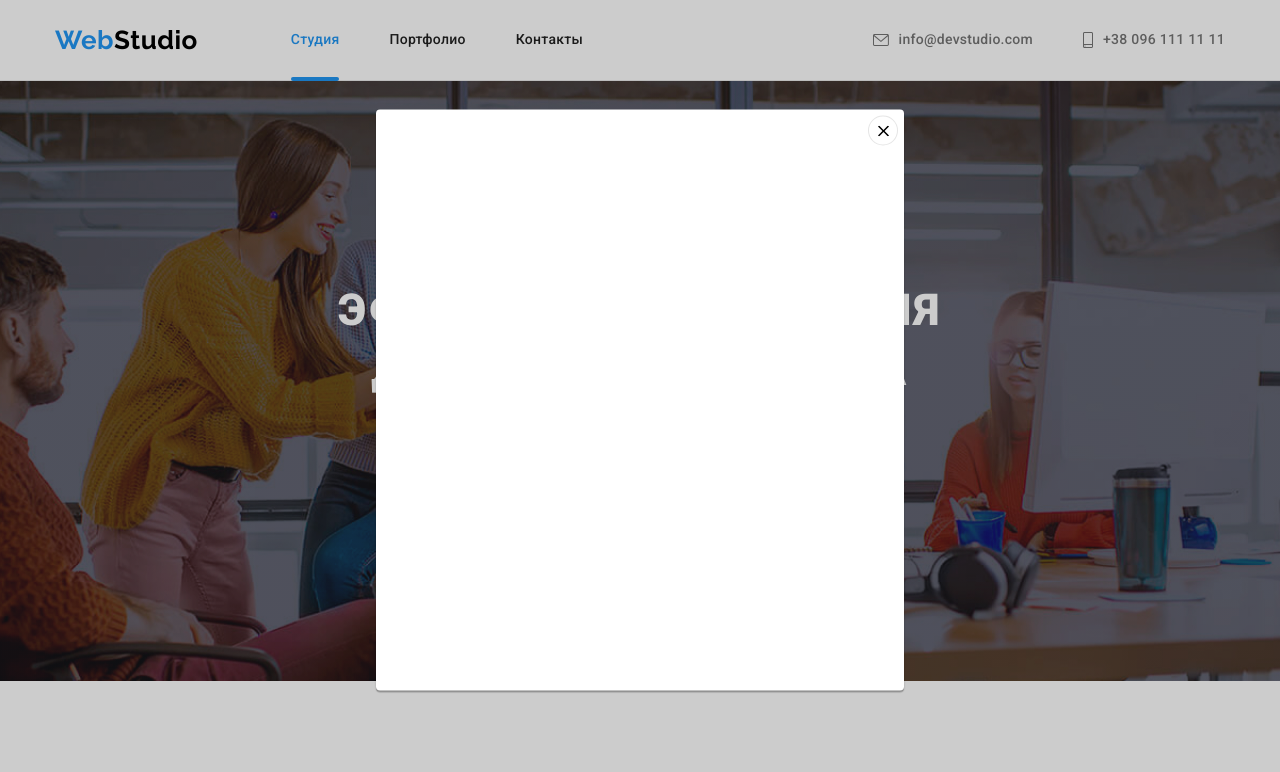
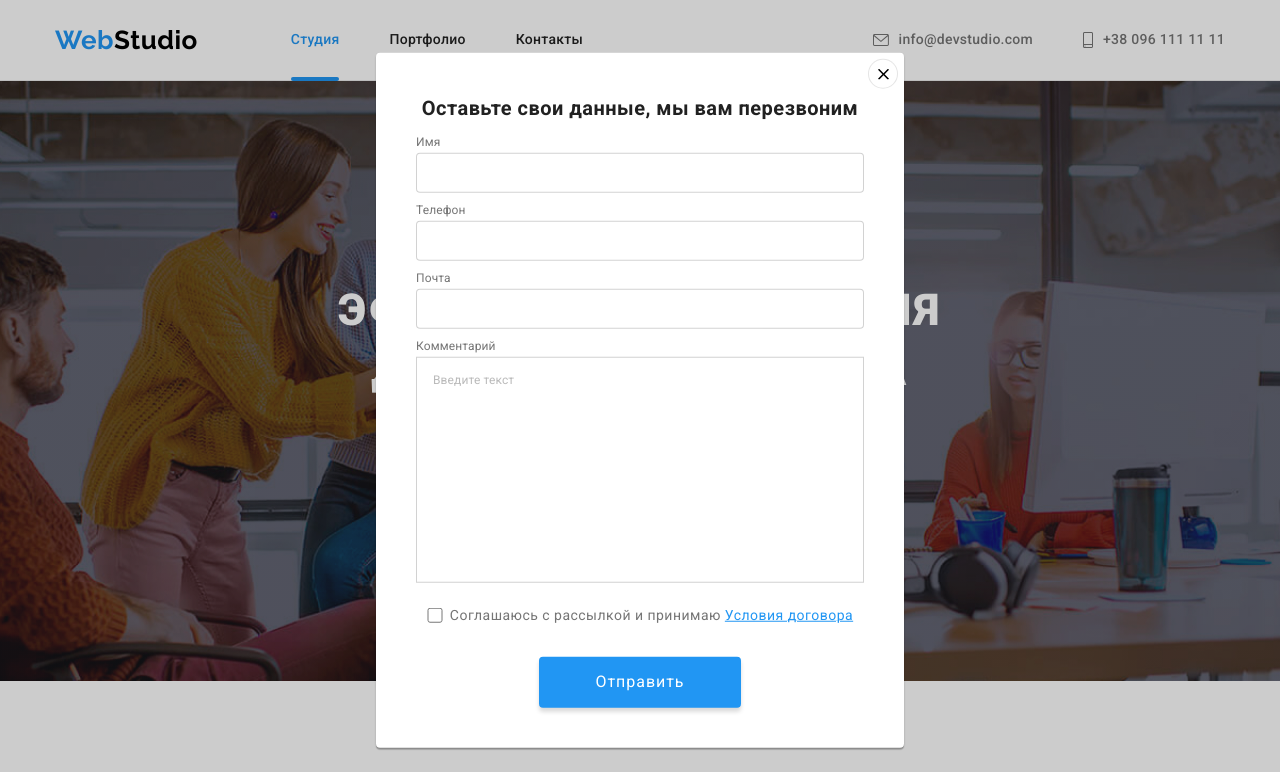
Before and after one commit to webdevbiv/goit-markup-hw-06, a plain HTML site: page index.html in a window 1280 px wide. Both pictures are taken after a click on the button "Заказать услугу". Shown: the top 772 px of the page. Drawn offline with nearby package versions, Linux system fonts and the light colour scheme.

Commit message:
modal-window-style

```diff
--- a/css/styles.css
+++ b/css/styles.css
@@ -5,6 +5,7 @@
   --text-links-cl: #ffffff;
   --text-bot-links-cl: rgba(255, 255, 255, 0.6);
   --text-accent-cl: #2196f3;
+  --text-modal-cl: rgba(117, 117, 117, 1);
 
   --bg-darck-cl: #2f303a;
   --bg-light-cl: #f5f4fa;
@@ -796,7 +797,6 @@ img {
 .modal {
   background-color: var(--modal-win-bg-cl);
   width: 528px;
-  height: 581px;
   position: absolute;
   top: 50%;
   left: 50%;
@@ -806,6 +806,136 @@ img {
   transform: translate(-50%, -50%) scale(1);
 
   transition: transform 500ms var(--btn-sh-function);
+}
+
+.modal-container {
+  padding: 40px;
+}
+
+.modal-titile {
+  color: rgba(33, 33, 33, 1);
+  font-weight: bold;
+  font-size: 20px;
+  line-height: 1.5;
+  text-align: center;
+  margin-bottom: 12px;
+}
+
+.modal-form {
+  display: flex;
+  flex-direction: column;
+}
+
+.mf-element {
+  display: flex;
+  flex-direction: column;
+}
+
+.mf-margin {
+  margin-bottom: 10px;
+}
+
+.mf-label {
+  font-size: 12px;
+  line-height: 1.17;
+  letter-spacing: 0.01em;
+  color: rgba(117, 117, 117, 1);
+  margin-bottom: 4px;
+}
+
+.mf-input-text {
+  color: rgba(0, 0, 0, 1);
+  font-size: 14px;
+  line-height: 1.17px;
+  letter-spacing: 0.01em;
+}
+
+.mf-padding-svg {
+  padding: 12px 0 12px 42px;
+}
+
+.mf-input-boder {
+  border: 1px solid rgba(33, 33, 33, 0.2);
+  border-radius: 4px;
+}
+
+.mf-input-height {
+  height: 40px;
+}
+
+.modal-form textarea {
+  border: 1px solid rgba(33, 33, 33, 0.2);
+  resize: none;
+  min-height: 120px;
+  padding: 12px 16px;
+  font-size: 12px;
+  line-height: 1.67;
+  letter-spacing: 0.01em;
+}
+
+.mf-textarea::placeholder {
+  color: rgba(117, 117, 117, 0.5);
+}
+
+.mf-margin-comment {
+  margin-bottom: 20px;
+}
+
+.mf-checkbox {
+  display: inline-flex;
+  align-items: center;
+  margin-left: auto;
+  margin-right: auto;
+  margin-bottom: 30px;
+}
+
+.mf-checkbox label {
+  font-size: 14px;
+  line-height: 24px;
+  color: var(--text-alt-cl);
+}
+
+.mf-checkbox input {
+  margin-right: 7px;
+  background-color: #212121;
+  width: 16px;
+  height: 15px;
+  border-radius: 2px;
+}
+
+.mf-policy {
+  color: var(--text-accent-cl);
+}
+
+.mf-input-point:hover,
+.mf-input-point:focus {
+  outline: none;
+  cursor: pointer;
+  border: 1px solid var(--text-accent-cl);
+  border-radius: 4px;
+}
+
+/* .modal-form input:focus,
+.modal-form textarea:focus,
+.modal-form select:focus {
+  border: 1px solid var(--text-accent-cl);
+  border-radius: 4px;
+} */
+
+.mf-button-send {
+  background-color: var(--text-accent-cl);
+  color: var(--text-links-cl);
+  font-size: 16px;
+  line-height: 1.88;
+  text-align: center;
+  letter-spacing: 0.06em;
+  border: none;
+  margin-left: auto;
+  margin-right: auto;
+  cursor: pointer;
+  padding: 10px 56px;
+  box-shadow: 0px 4px 4px rgba(0, 0, 0, 0.15);
+  border-radius: 4px;
 }
 
 .btn-modal-close {
@@ -825,13 +955,13 @@ img {
 .modal-svg {
   width: 11px;
   height: 11px;
-
   fill: rgba(0, 0, 0, 1);
   transition: fill var(--btn-sh-duration) var(--btn-sh-function);
 }
 
 .btn-modal-close:hover,
-.btn-modal-close:focus {
+.btn-modal-close:focus,
+.btn-modal-close:active {
   cursor: pointer;
 }
 
--- a/index.html
+++ b/index.html
@@ -440,12 +440,56 @@
     </div>
     <div class="modal-window is-hidden" data-modal>
       <div class="modal">
-        <button data-modal-close class="btn-modal-close">
-          <svg class="modal-svg ">
-            <use href="./images/icons.svg#close"></use>
-          </svg>
-        </button>
-        <p class="modal-text"></p>
+        <div class="modal-container">
+          <button data-modal-close class="btn-modal-close">
+            <svg class="modal-svg ">
+              <use href="./images/icons.svg#close"></use>
+            </svg>
+          </button>
+          <div>
+            <h2 class="modal-titile">Оставьте свои данные, мы вам перезвоним</h2>
+
+            <form class="modal-form">
+
+              <div class="modal-form-name mf-element mf-margin">
+                <label for="mf-name" class="mf-label">Имя</label>
+                <input type="text" name="mf-name" id="mf-name"
+                  class="mf-input-boder mf-input-height mf-input-text mf-padding-svg mf-input-point" autofocus>
+              </div>
+
+              <div class="modal-form-tel mf-element mf-margin">
+                <label for="mf-tel" class="mf-label">Телефон</label>
+                <input type="text" name="mf-tel" id="mf-tel"
+                  class="mf-input-boder mf-input-height mf-input-text mf-padding-svg mf-input-point">
+              </div>
+
+              <div class="modal-form-email mf-element mf-margin">
+                <label for="mf-email" class="mf-label">Почта</label>
+                <input type="text" name="mf-email" id="mf-email"
+                  class="mf-input-boder mf-input-height mf-input-text mf-padding-svg mf-input-point">
+              </div>
+
+              <div class="modal-form-comment mf-element mf-margin-comment">
+                <label for="mf-comment" class="mf-label">Комментарий</label>
+                <textarea name="comment" id="mf-comment" class="mf-textarea mf-input-point" rows="10"
+                  placeholder="Введите текст"></textarea>
+              </div>
+
+              <div class="mf-checkbox">
+                <input type="checkbox" name="mf-policy" id="mf-policy" class="mf-input-boder mf-input-point" />
+                <label for="mf-policy" class="">Соглашаюсь с рассылкой и принимаю
+                  <a href="" class="mf-policy">Условия
+                    договора</a></label>
+                </label>
+              </div>
+
+
+              <button class="mf-button-send" type="button">Отправить</button>
+
+
+            </form>
+          </div>
+        </div>
       </div>
     </div>
   </footer>
```
